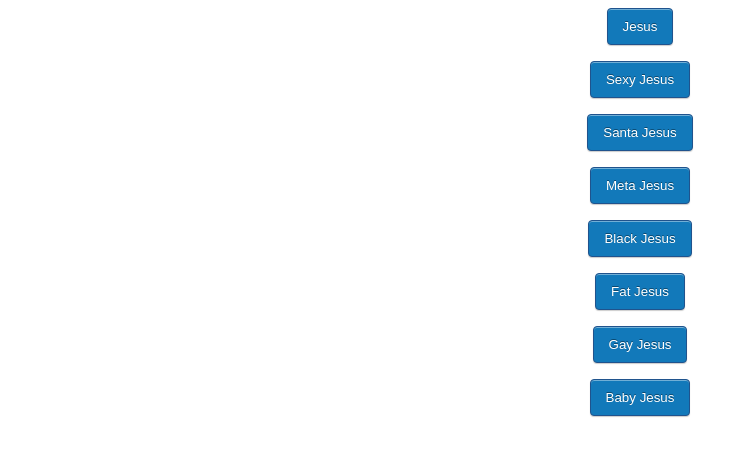
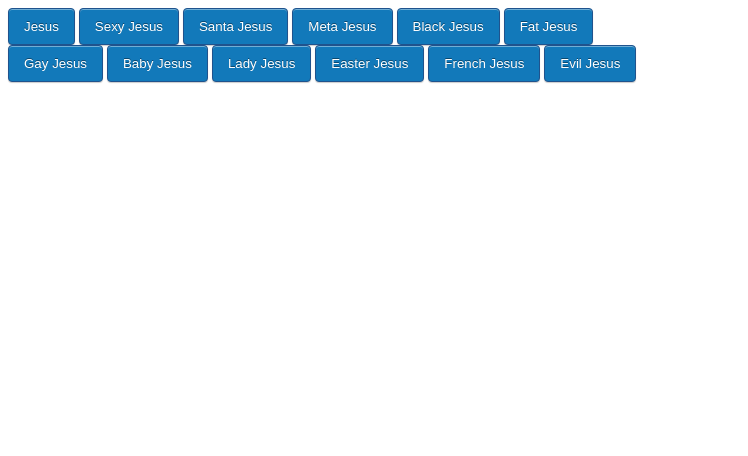
Before and after one commit to katemoksina/jm588.github.io, a plain HTML site: page index.html in a window 1280 px wide. Shown: the whole page, without its empty margins (0-748 px from the left). Drawn offline with Linux system fonts and the light colour scheme.

Commit message:
Update index.html

```diff
--- a/index.html
+++ b/index.html
@@ -4,15 +4,20 @@
 <link rel="stylesheet" type="text/css" href="style.css">
 </head>
 <body>
-<center>
-<button type="button" onclick="location.href='map.html?jesus=jesus.png'" class="button-link">Jesus</button><p>
-<button type="button" onclick="location.href='map.html?jesus=sexy_jesus.png'" class="button-link">Sexy Jesus</button><p>
-<button type="button" onclick="location.href='map.html?jesus=santa_jesus.png'" class="button-link">Santa Jesus</button><p>
-<button type="button" onclick="location.href='map.html?jesus=meta_jesus.png'" class="button-link">Meta Jesus</button><p>
-<button type="button" onclick="location.href='map.html?jesus=black_jesus.png'" class="button-link">Black Jesus</button><p>
-<button type="button" onclick="location.href='map.html?jesus=fat_jesus.png'" class="button-link">Fat Jesus</button><p>
-<button type="button" onclick="location.href='map.html?jesus=gay_jesus.png'" class="button-link">Gay Jesus</button><p>
-<button type="button" onclick="location.href='map.html?jesus=baby_jesus.png'" class="button-link">Baby Jesus</button><p>
+<div id = "left">
+<button type="button" onclick="location.href='map.html?jesus=jesus.png'" class="button-link">Jesus</button>
+<button type="button" onclick="location.href='map.html?jesus=sexy_jesus.png'" class="button-link">Sexy Jesus</button>
+<button type="button" onclick="location.href='map.html?jesus=santa_jesus.png'" class="button-link">Santa Jesus</button>
+<button type="button" onclick="location.href='map.html?jesus=meta_jesus.png'" class="button-link">Meta Jesus</button>
+<button type="button" onclick="location.href='map.html?jesus=black_jesus.png'" class="button-link">Black Jesus</button>
+<button type="button" onclick="location.href='map.html?jesus=fat_jesus.png'" class="button-link">Fat Jesus</button></div>
+<div id = "right">
+<button type="button" onclick="location.href='map.html?jesus=gay_jesus.png'" class="button-link">Gay Jesus</button>
+<button type="button" onclick="location.href='map.html?jesus=baby_jesus.png'" class="button-link">Baby Jesus</button>
+<button type="button" onclick="location.href='map.html?jesus=lady_jesus.png'" class="button-link">Lady Jesus</button>
+<button type="button" onclick="location.href='map.html?jesus=easter_jesus.png'" class="button-link">Easter Jesus</button>
+<button type="button" onclick="location.href='map.html?jesus=french_jesus.png'" class="button-link">French Jesus</button>
+<button type="button" onclick="location.href='map.html?jesus=evil_jesus.png'" class="button-link">Evil Jesus</button></div>
 </center>
 </body>
 </html>
```
